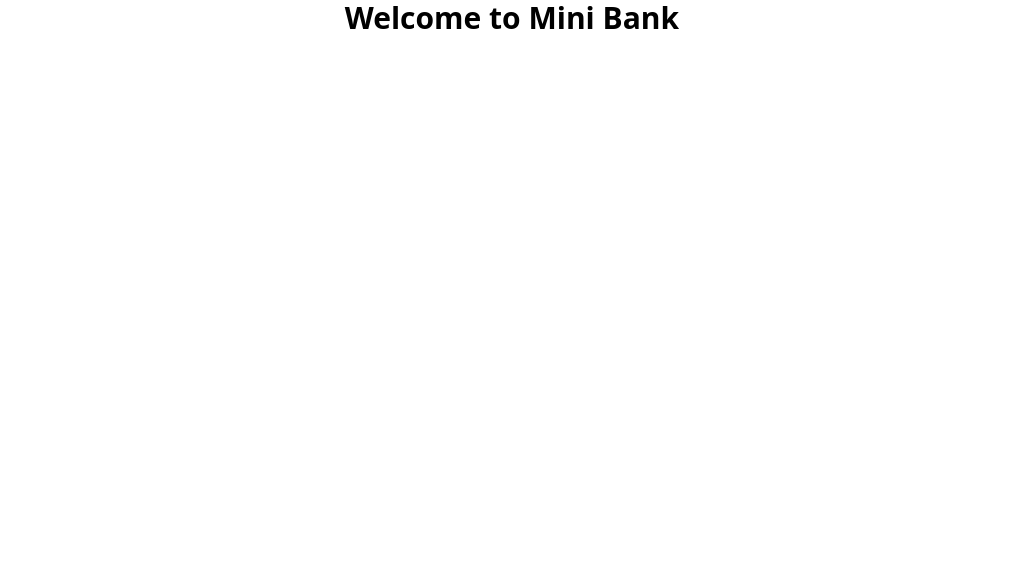
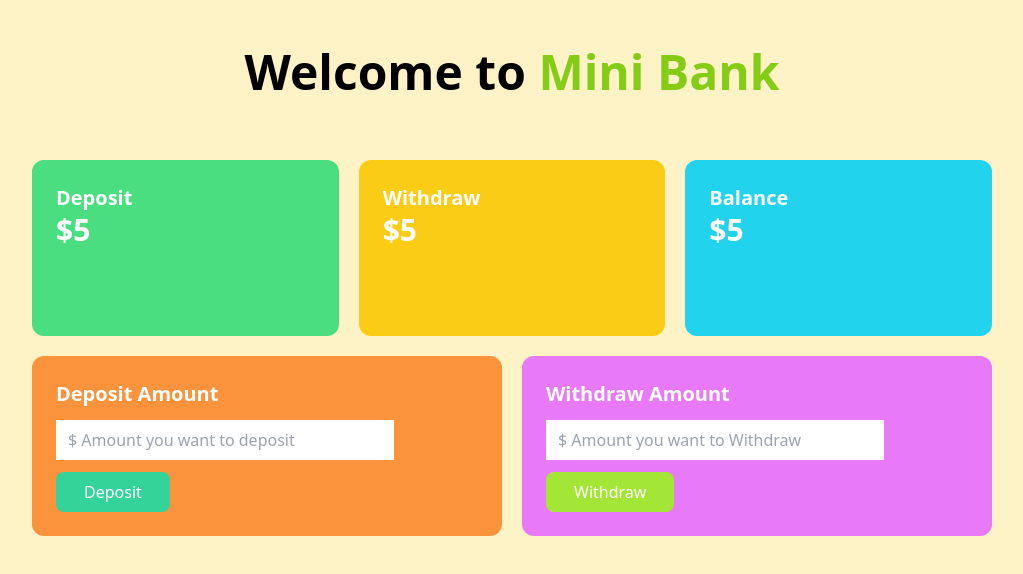
Before and after one commit to shariful-github/A-Simple-Mini-Bank, a plain HTML site: page bank.html in a window 1280 px wide. Shown: the whole page, without its empty margins (128-1151 px from the left). Drawn offline with nearby package versions, Linux system fonts and the light colour scheme.

Commit message:
welcome screen created

```diff
--- a/bank.html
+++ b/bank.html
@@ -6,9 +6,38 @@
   <script src="https://cdn.tailwindcss.com"></script>
   <title>Mini Bank</title>
 </head>
-<body>
-  <h1 class="text-3xl font-bold text-center">
-    Welcome to Mini Bank
-  </h1>
+<body class="bg-amber-100">
+  <div class="w-3/4 mx-auto mt-12">
+    <h1 class="text-5xl font-bold text-center mb-16">Welcome to <span class="text-lime-500">Mini Bank</span></h1>
+    <div class="flex justify-between gap-5">
+      <div class="bg-green-400 flex-1 h-44 p-6  rounded-xl">
+        <h6 class="text-xl text-white font-semibold">Deposit</h6>
+        <p class="text-3xl text-white font-semibold">$<span>5</span></p>
+      </div>
+
+      <div class="bg-yellow-400 flex-1 p-6  rounded-xl">
+        <h6 class="text-xl text-white font-semibold">Withdraw</h6>
+        <p class="text-3xl text-white font-semibold">$<span>5</span></p>
+      </div>
+
+      <div class="bg-cyan-400 flex-1 p-6  rounded-xl">
+        <h6 class="text-xl text-white font-semibold">Balance</h6>
+        <p class="text-3xl text-white font-semibold">$<span>5</span></p>
+      </div>
+    </div>
+    <div class="flex justify-between mt-5 gap-5">
+      <div class="bg-orange-400 p-6 rounded-xl flex-1">
+        <h6 class="text-xl text-white font-semibold">Deposit Amount</h6>
+        <input class="block my-3 px-3 py-2 w-4/5" type="text" placeholder="$ Amount you want to deposit">
+        <button class="bg-emerald-400 hover:bg-emerald-500 px-7 py-2 text-white rounded-lg">Deposit</button>
+      </div>
+      <div class="bg-fuchsia-400 p-6 rounded-xl flex-1">
+        <h6 class="text-xl text-white font-semibold">Withdraw Amount</h6>
+        <input class="block my-3 px-3 py-2 w-4/5" type="text" placeholder="$ Amount you want to Withdraw">
+        <button class="bg-lime-400 hover:bg-lime-500 px-7 py-2 text-white rounded-lg">Withdraw</button>
+      </div>
+    </div>
+  </div>
+
 </body>
 </html>
```
